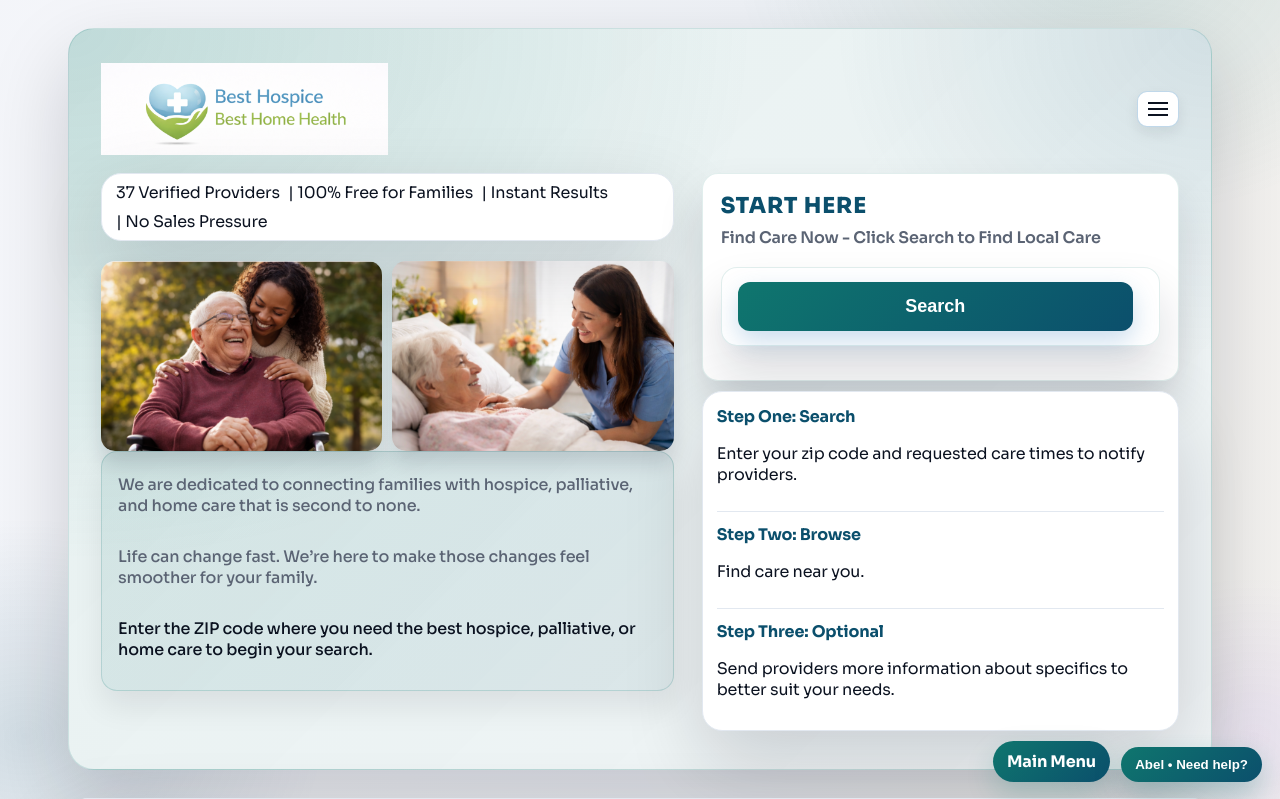
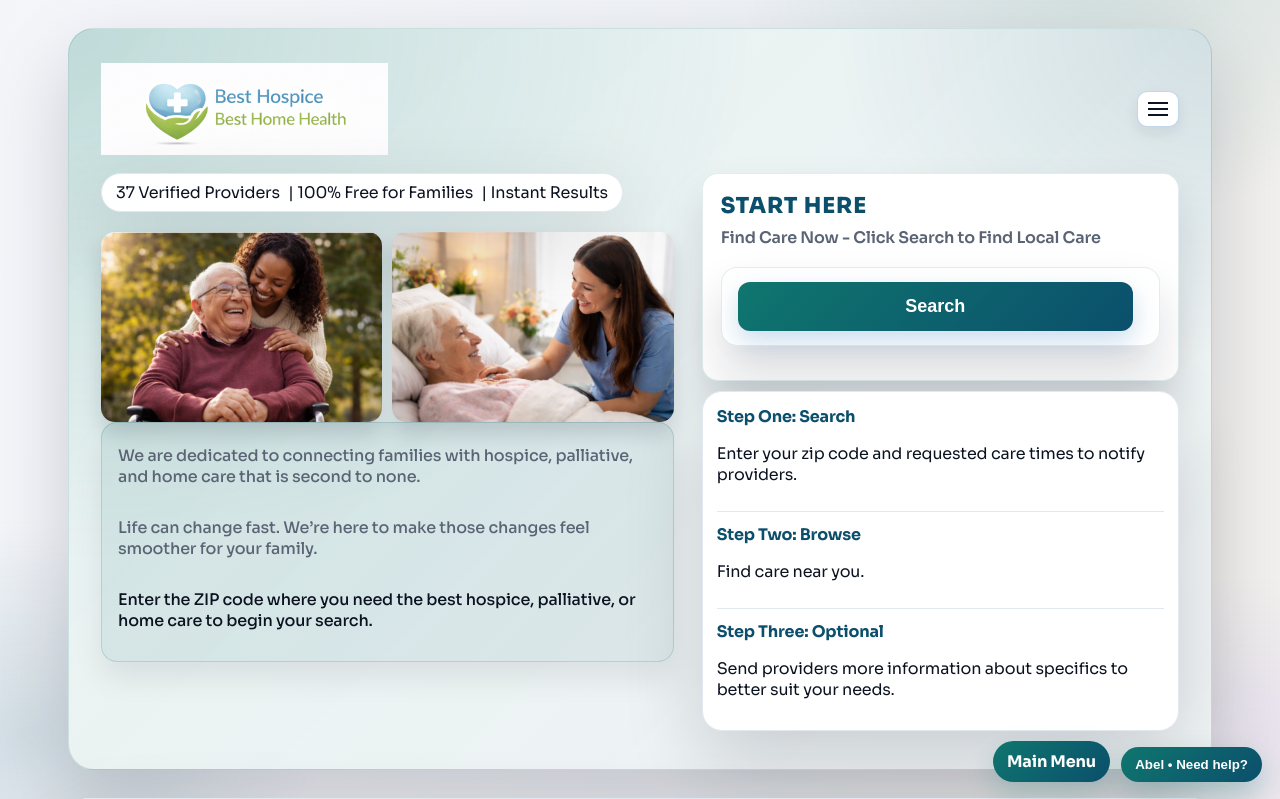
Before and after one commit to BestHospice/Best-Hospice-V1, a website: page index.html in a window 1280 px wide. Shown: the top 799 px of the page. Drawn offline with Linux system fonts and the light colour scheme; no server answers.

Commit message:
Remove 'No Sales Pressure' from homepage trust line

```diff
--- a/index.html
+++ b/index.html
@@ -90,7 +90,6 @@ src="https://www.facebook.com/tr?id=1447731666875537&ev=PageView&noscript=1"
             <span><span id="provider-count">37</span> Verified Providers</span>
             <span>| 100% Free for Families</span>
             <span>| Instant Results</span>
-            <span>| No Sales Pressure</span>
           </div>
           <div class="hero-photos">
             <img src="Oldpeoplecare.png" alt="Caregiver with senior smiling outdoors">
```
